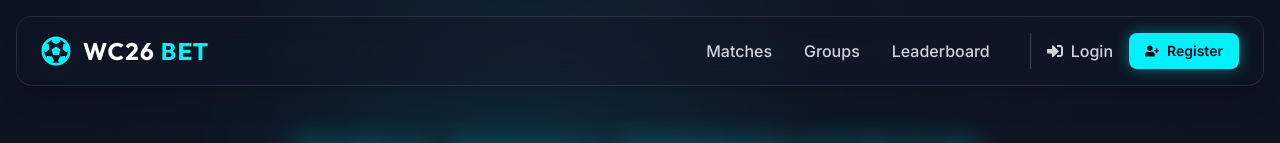
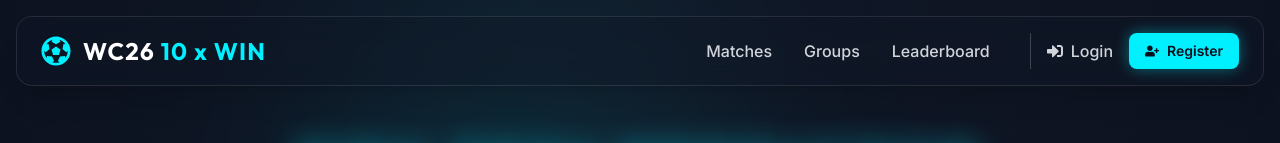
Before and after one commit to sambandha123/wc26, a React (Vite) app in the folder frontend/: page / in a window 1280 px wide. Shown: the top 143 px of the page. Built offline with nearby package versions, Linux system fonts and the light colour scheme; no server answers.

Commit message:
Change branding from BET to 10 x WIN

```diff
--- a/frontend/index.html
+++ b/frontend/index.html
@@ -4,7 +4,7 @@
     <meta charset="UTF-8" />
     <link rel="icon" type="image/svg+xml" href="/favicon.svg" />
     <meta name="viewport" content="width=device-width, initial-scale=1.0" />
-    <title>WC26 BET | Predict & Win</title>
+    <title>WC26 10 x WIN | Predict & Win</title>
   </head>
   <body>
     <script>
--- a/frontend/src/components/Navbar.jsx
+++ b/frontend/src/components/Navbar.jsx
@@ -26,7 +26,7 @@ const Navbar = () => {
         <div className="w-full flex justify-between items-center">
           <Link to="/" onClick={() => setIsOpen(false)} className="flex items-center gap-3 group">
             <FaFutbol className="text-3xl text-electric-blue group-hover:rotate-180 transition-transform duration-700" />
-            <span className="text-2xl font-display font-bold tracking-wider text-white">WC26 <span className="text-electric-blue">BET</span></span>
+            <span className="text-2xl font-display font-bold tracking-wider text-white">WC26 <span className="text-electric-blue">10 x WIN</span></span>
           </Link>
 
           <button
```
